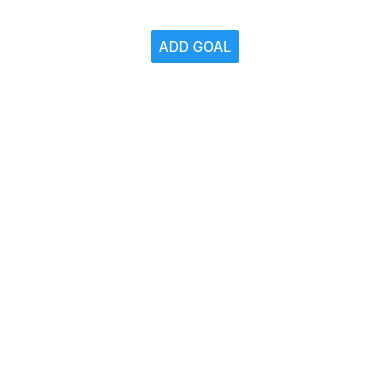
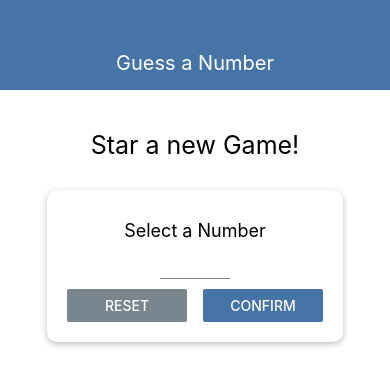
Before and after one commit to blanks88/rn-complete-guide, a React Native app: screen / in a window 390 px wide. Shown: the top 386 px of the page. Built offline with nearby package versions, Linux system fonts and the light colour scheme.

Commit message:
Guess a number part I

```diff
--- a/App.js
+++ b/App.js
@@ -1,60 +1,20 @@
 import React, { useState } from 'react';
-import { StatusBar } from 'expo-status-bar';
-import { StyleSheet, View, FlatList, Button } from 'react-native';
+import { StyleSheet, View } from 'react-native';
 
-import GoalInput from './components/GoalInput';
-import GoalItem from './components/GoalItem';
+import Header from './guess-another-number/components/Header';
+import StartGamePage from './guess-another-number/pages/StartGamePage';
 
 export default function App() {
-  const [courseGoals, setCourseGoals] = useState([])
-  const [isAddMode, setIsAddMode] = useState(false)
-
-  const onCancelHandler = () => setIsAddMode(false);
-  const onAddGoalHandler = (enteredGoal) => {
-    if (!!enteredGoal) {
-      setCourseGoals(courseGoals => [...courseGoals, { id: Math.random(), name: enteredGoal }]);
-    }
-    setIsAddMode(false);
-  };
-
-
-  const onDeleteHandler = (item) =>
-    setCourseGoals(courseGoals => courseGoals.filter(course => course.id !== item.id));
-
-
   return (
-    <View style={styles.container}>
-      <Button title="ADD GOAL" onPress={setIsAddMode.bind(this, true)} />
-      <GoalInput
-        visible={isAddMode}
-        onCancelHandler={onCancelHandler}
-        onAddGoalHandler={onAddGoalHandler}
-      />
-      <FlatList
-        data={courseGoals}
-        style={styles.goalsContainer}
-        keyExtractor={(item) => `${item.id}`}
-        renderItem={itemData =>
-          <GoalItem
-            item={itemData.item}
-            onDeleteHandler={onDeleteHandler}
-          />}
-      >
-      </FlatList>
-      <StatusBar style="auto" />
+    <View style={styles.screen}>
+      <Header title="Guess a Number" />
+      <StartGamePage />
     </View>
   );
 }
 
 const styles = StyleSheet.create({
-  container: {
-    marginTop: 30,
-    alignItems: 'center',
-    flexDirection: 'column',
-    justifyContent: 'center',
-    backgroundColor: '#fff',
-  },
-  goalsContainer: {
-    width: '100%'
+  screen: {
+    flex: 1
   }
 });
--- /dev/null
+++ b/guess-another-number/components/Card.js
@@ -0,0 +1,28 @@
+import React from 'react'
+import { StyleSheet, Text, View } from 'react-native'
+
+export default function Card({ children, style }) {
+    return (
+        <View style={{ ...styles.card, ...style }}>
+            {children}
+        </View>
+    )
+}
+
+const styles = StyleSheet.create({
+    card: {
+        padding: 20,
+        borderRadius: 10,
+        backgroundColor: 'white',
+        shadowOffset: { width: 0, height: 2 },
+        shadowColor: 'black',
+        shadowOpacity: 0.26,
+        shadowRadius: 6,
+        elevation: 5
+    },
+    buttonContainer: {
+        width: '100%',
+        flexDirection: 'row',
+        justifyContent: 'space-between'
+    }
+})
--- /dev/null
+++ b/guess-another-number/components/Header.js
@@ -0,0 +1,29 @@
+import React from 'react'
+import { StyleSheet, Text, View } from 'react-native'
+
+import Colors from '../constants/colors'
+
+const Header = ({title}) => {
+    return (
+        <View style={styles.header}>
+            <Text style={styles.headerTitle}>{title}</Text>
+        </View>
+    )
+}
+
+export default Header
+
+const styles = StyleSheet.create({
+    header: {
+        height: 90,
+        width: '100%',
+        paddingTop: 36,
+        backgroundColor: Colors.primay,
+        alignItems: 'center',
+        justifyContent: 'center'
+    },
+    headerTitle: {
+        color: 'white',
+        fontSize: 20
+    }
+})
--- /dev/null
+++ b/guess-another-number/components/Input.js
@@ -0,0 +1,16 @@
+import React from 'react'
+import { StyleSheet, TextInput } from 'react-native'
+
+export default function Input(props) {
+    return (
+        <TextInput {...props} style={{ ...styles.input, ...props.style }} />
+    )
+}
+
+const styles = StyleSheet.create({
+    input: {
+        borderBottomColor: 'grey',
+        borderBottomWidth: 1,
+        marginVertical: 10,
+    }
+})
--- /dev/null
+++ b/guess-another-number/components/SelectedNumber.js
@@ -0,0 +1,27 @@
+import React from 'react'
+import { StyleSheet, Text, View } from 'react-native'
+
+import Colors from '../constants/colors';
+
+export default function SelectedNumber({ children }) {
+    return (
+        <View style={styles.container}>
+            <Text style={styles.number}>{children}</Text>
+        </View>
+    )
+}
+
+const styles = StyleSheet.create({
+    container: {
+        alignItems: 'center',
+        borderColor: Colors.accent,
+        marginVertical: 10,
+        borderRadius: 20,
+        borderWidth: 4,
+    },
+    number: {
+        color: Colors.accent,
+        fontSize: 20,
+        padding: 20
+    }
+})
--- /dev/null
+++ b/guess-another-number/constants/colors.js
@@ -0,0 +1,4 @@
+export default {
+    primay: '#4774a6',
+    accent: '#79868F'
+}
--- /dev/null
+++ b/guess-another-number/pages/StartGamePage.js
@@ -0,0 +1,115 @@
+import React, { useState } from 'react'
+import { Alert, Button, Keyboard, StyleSheet, Text, TouchableWithoutFeedback, View } from 'react-native'
+
+import Colors from '../constants/colors'
+import Input from '../components/Input'
+import Card from '../components/Card'
+import SelectedNumber from '../components/SelectedNumber'
+
+export default function StartGamePage() {
+    const [confirmed, setConfirmed] = useState(false)
+    const [enteredValue, setEnteredValue] = useState('');
+    const [selectedNumber, setSelectedNumber] = useState(null);
+
+    const numberInputHandler = (t) => setEnteredValue(t.replace(/[^0-9]/g, ''));
+    const resetInputHandler = () => {
+        setSelectedNumber(null);
+        setConfirmed(false);
+        setEnteredValue('');
+    }
+    const confirmInputHandler = () => {
+        const chosenNumber = parseInt(enteredValue);
+        if (isNaN(chosenNumber) || chosenNumber <= 0 || chosenNumber > 99) {
+            Alert.alert(
+                'Invalid number!',
+                'Number mut be between 1 and 99',
+                [
+                    {
+                        text: 'Okay',
+                        style: 'destructive',
+                        onPress: resetInputHandler
+                    }
+                ]
+            )
+            return;
+        }
+
+        setConfirmed(true);
+        setEnteredValue('');
+        setSelectedNumber(chosenNumber);
+        Keyboard.dismiss();
+    }
+
+
+    return (
+        <TouchableWithoutFeedback onPress={() => Keyboard.dismiss()}>
+            <View style={styles.page}>
+                <Text style={styles.pageTitle}>Star a new Game!</Text>
+                <Card style={styles.inputCard}>
+                    <Text style={styles.cardTitle}>Select a Number</Text>
+                    <Input
+                        blurOnSubmit
+                        value={enteredValue}
+                        style={styles.input}
+                        keyboardType='numeric'
+                        onChangeText={numberInputHandler}
+                    />
+                    <View style={styles.buttonContainer}>
+                        <View style={styles.button}>
+                            <Button title="RESET" color={Colors.accent} onPress={resetInputHandler} />
+                        </View>
+                        <View style={styles.button}>
+                            <Button title="CONFIRM" color={Colors.primay} onPress={confirmInputHandler} />
+                        </View>
+                    </View>
+                </Card>
+                {
+                    confirmed && <Card style={styles.selectedNumberCard}>
+                        <Text>You selected</Text>
+                        <SelectedNumber>
+                            {selectedNumber}
+                        </SelectedNumber>
+                        <Button title="START GAME" />
+                    </Card>
+                }
+            </View>
+        </TouchableWithoutFeedback>
+    )
+}
+
+const styles = StyleSheet.create({
+    page: {
+        flex: 1,
+        padding: 10,
+        alignItems: 'center',
+    },
+    pageTitle: {
+        fontSize: 25,
+        marginVertical: 30
+    },
+    cardTitle: {
+        fontSize: 18,
+        marginVertical: 10
+    },
+    inputCard: {
+        width: 350,
+        maxWidth: '80%',
+        alignItems: 'center',
+    },
+    input: {
+        width: 70,
+        textAlign: 'center'
+    },
+    buttonContainer: {
+        width: '100%',
+        flexDirection: 'row',
+        justifyContent: 'space-between'
+    },
+    button: {
+        width: 120
+    },
+    selectedNumberCard: {
+        marginVertical: 20,
+        alignItems: 'center',
+    }
+})
```
